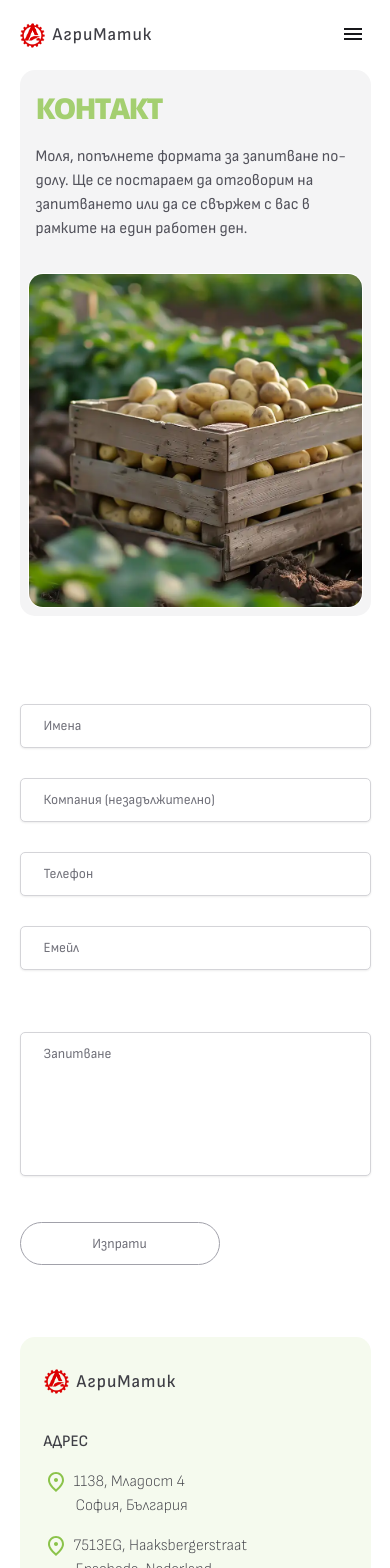
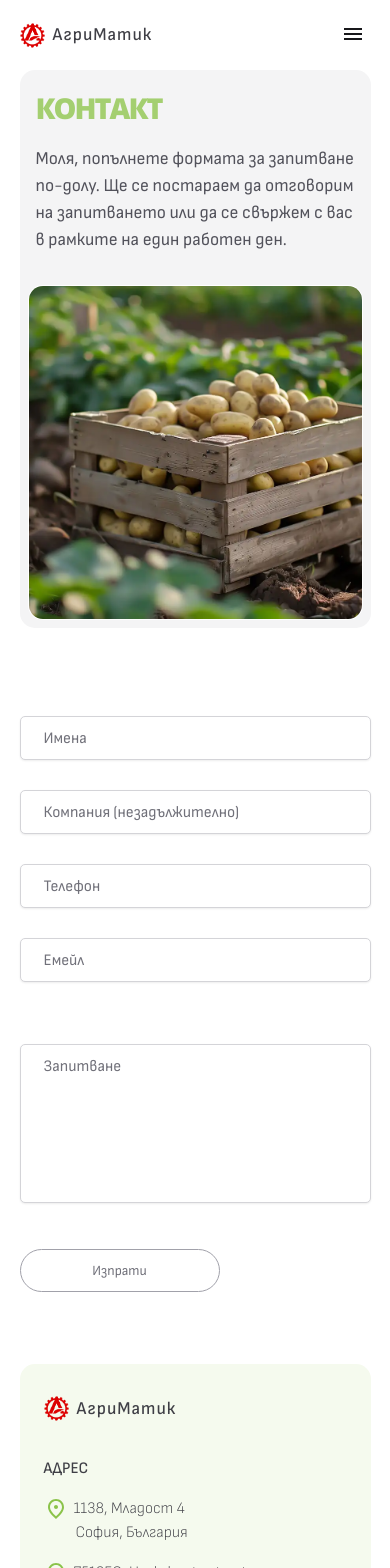
Before and after one commit to KKKircheff/Agrimatic, a React (Vite) app: page /contact in a window 390 px wide. Shown: the top 1568 px of the page. Built offline with nearby package versions, Linux system fonts and the light colour scheme.

Commit message:
larger font for mobile devices

```diff
--- a/src/components/FAQAccordion.component.tsx
+++ b/src/components/FAQAccordion.component.tsx
@@ -56,7 +56,8 @@ export const FaqAccordion = ({ faqs }: Props) => {
                     color: theme.palette.neutral[500]!,
                     bgcolor: theme.palette.primary[50],
                     px: 3,
-                    minHeight: 60
+                    minHeight: 60,
+                    fontSize: { xs: 'lg', md: 'md' },
                 },
                 [`& .${accordionSummaryClasses.button}.${accordionClasses.expanded}`]: {
                     bgcolor: theme.palette.primary[400],
@@ -89,6 +90,7 @@ export const FaqAccordion = ({ faqs }: Props) => {
                     pt: 0,
                     px: 3,
                     color: theme.palette.neutral[500],
+                    fontSize: { xs: 'lg', md: 'md' },
                 },
                 [`& .${accordionSummaryClasses.indicator}`]: {
                     transition: '0.2s',
--- a/src/components/inputs/FormInputField.component.tsx
+++ b/src/components/inputs/FormInputField.component.tsx
@@ -35,6 +35,7 @@ const FormInputField = ({ label, name, control, required = false, ...otherProps
                                 top: (value || isFocused) ? -12 : 12,
                                 color: c.neutral[500],
                                 fontWeight: 400,
+                                fontSize: { xs: 'md', md: 'sm' },
                                 backgroundColor: c.neutral[50],
                                 marginLeft: 2,
                                 padding: '0 8px',
@@ -57,7 +58,7 @@ const FormInputField = ({ label, name, control, required = false, ...otherProps
                                 borderRadius: 5,
                                 borderWidth: 1.3,
                                 fontWeight: 400,
-                                fontSize: 'md',
+                                fontSize: { xs: 'lg', md: 'md' },
                                 color: c.neutral[500],
                                 borderColor: c.neutral[300]
                             }}
--- a/src/components/inputs/FormTextArea.component.tsx
+++ b/src/components/inputs/FormTextArea.component.tsx
@@ -34,6 +34,7 @@ const FormTextArea = ({ label, name, control, required = false, ...otherProps }:
                                 backgroundColor: c.neutral[50],
                                 color: c.neutral[500],
                                 fontWeight: 400,
+                                fontSize: { xs: 'md', md: 'sm' },
                                 position: 'absolute',
                                 top: (value || isFocused) ? -10 : 12,
                                 marginLeft: 2,
@@ -53,7 +54,7 @@ const FormTextArea = ({ label, name, control, required = false, ...otherProps }:
                                 setIsFocused(false)
                                 onChange(event.target.value)
                             }}
-                            sx={{ borderRadius: 5, color: c.neutral[500], borderColor: 'neutral.300', fontSize: { xs: 'md', md: 'md' } }}
+                            sx={{ borderRadius: 5, color: c.neutral[500], borderColor: 'neutral.300', fontSize: { xs: 'lg', md: 'md' } }}
                             {...otherProps}
                         />
                         {errors && <FormHelperText sx={{ color: c.danger[500] }}> {error && error.message}</FormHelperText>}
--- a/src/components/typography/CardTextContent.componet.tsx
+++ b/src/components/typography/CardTextContent.componet.tsx
@@ -10,6 +10,7 @@ const CardTextContent = ({ children, ...otherProps }: CardTextContentProps) => {
         <Typography
             fontWeight={400}
             textColor="neutral.600"
+            fontSize={{ xs: 'lg', md: 'md' }}
             {...otherProps}
         >
             {children}
--- a/src/components/typography/TextContent.component.tsx
+++ b/src/components/typography/TextContent.component.tsx
@@ -10,6 +10,7 @@ const TextContent = ({ children, ...otherProps }: TextContentProps) => {
         <Typography
             fontWeight={400}
             textColor="neutral.600"
+            fontSize={{ xs: 'lg', md: 'md' }}
             {...otherProps}
         >
             {children}
```
